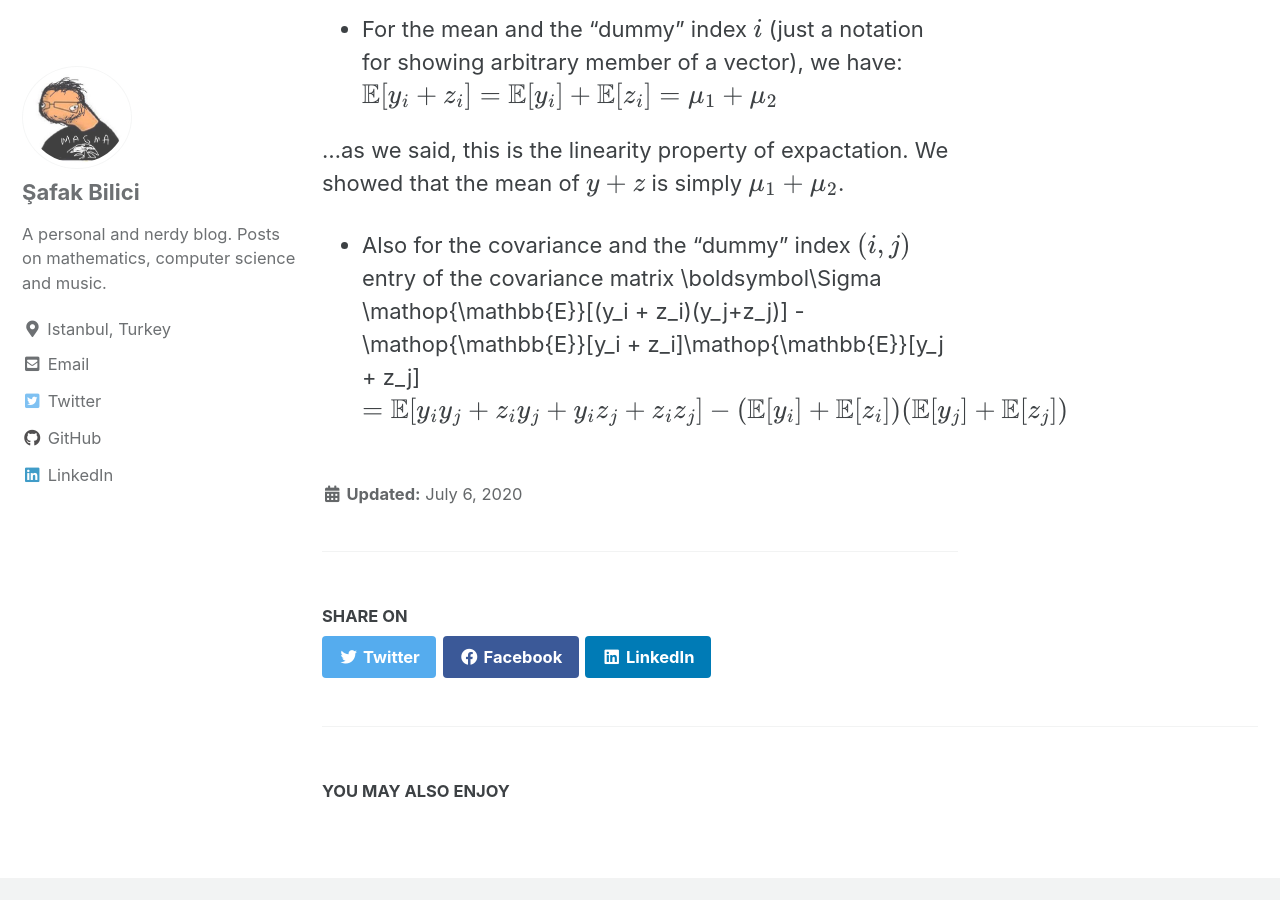
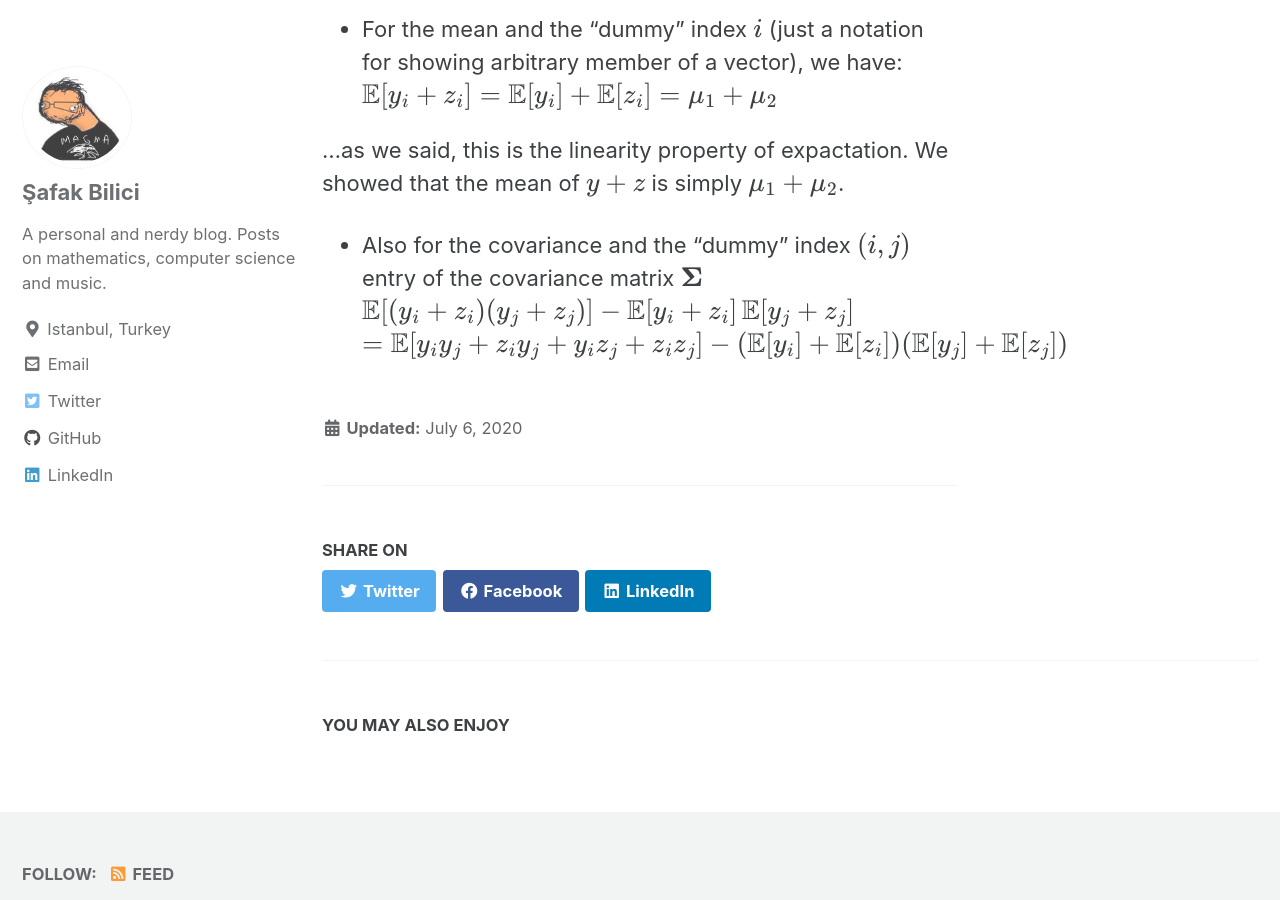
Before and after one commit to safakkbilici/safakkbilici.github.io, a Jekyll site: the page built from _posts/2020-07-06-getting-started.md, in a window 1280 px wide and 900 px high, scrolled down 1349 px. Built offline with Jekyll 4.4.1, drawn with Linux system fonts in a browser that asks for light colours; cached includes are drawn as plain includes; formulas are drawn with MathJax 3.

Commit message:
TeX mode ongit add .!

```diff
--- a/_posts/2020-07-06-getting-started.md
+++ b/_posts/2020-07-06-getting-started.md
@@ -27,6 +27,6 @@ To show independency, say that $$y=-z$$, clearly we can say $$z \sim \mathcal{N}
 
 ...as we said, this is the linearity property of expactation. We showed that the mean of $$y+z$$ is simply $$\mu_1 + \mu_2$$.
 
-- Also for the covariance and the "dummy" index $$(i,j)$$ entry of the covariance matrix \boldsymbol\Sigma$$
-$$\mathop{\mathbb{E}}[(y_i + z_i)(y_j+z_j)] - \mathop{\mathbb{E}}[y_i + z_i]\mathop{\mathbb{E}}[y_j + z_j]
+- Also for the covariance and the "dummy" index $$(i,j)$$ entry of the covariance matrix $$\boldsymbol\Sigma$$
+$$\mathop{\mathbb{E}}[(y_i + z_i)(y_j+z_j)] - \mathop{\mathbb{E}}[y_i + z_i]\mathop{\mathbb{E}}[y_j + z_j]$$
 $$= \mathop{\mathbb{E}}[y_i y_j+z_i y_j+y_i z_j+z_i z_j] - (\mathop{\mathbb{E}}[y_i]+\mathop{\mathbb{E}}[z_i])(\mathop{\mathbb{E}}[y_j]+\mathop{\mathbb{E}}[z_j])$$
```
